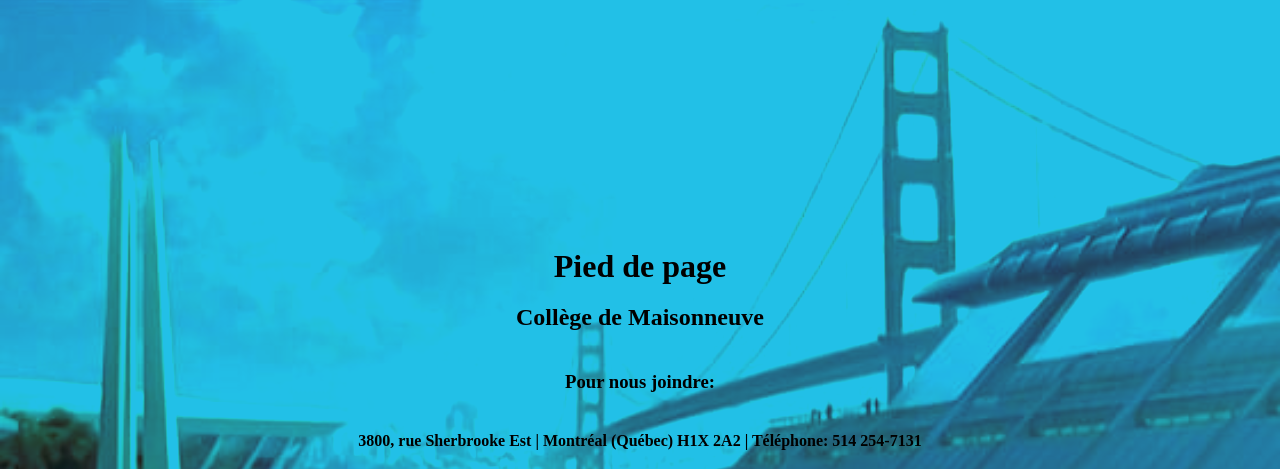
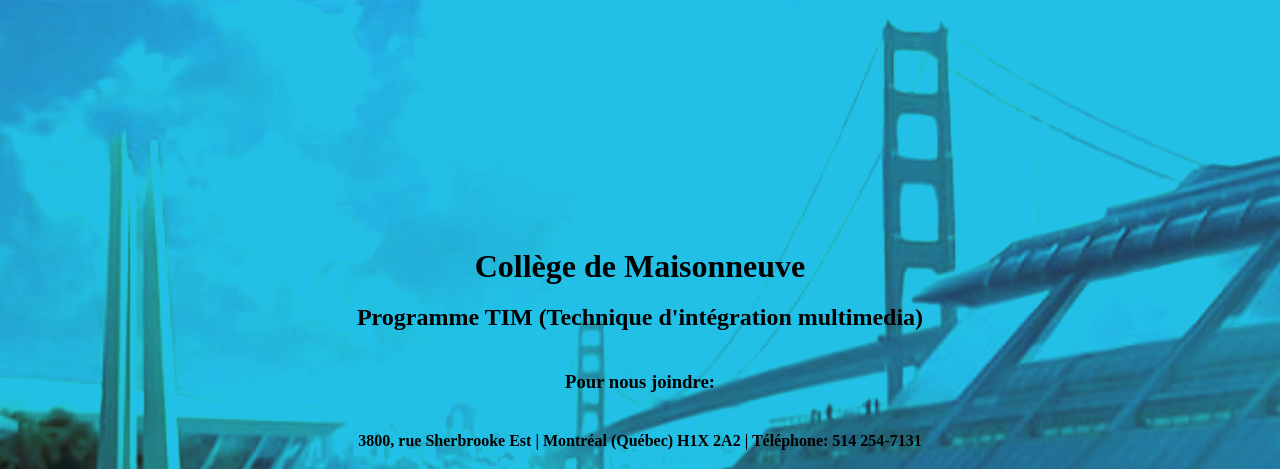
Before and after one commit to TAna2381/1W1, a plain HTML site: page index.htm in a window 1280 px wide. Shown: the part 4088-4557 px from the top of the page. Drawn offline with Linux system fonts and the light colour scheme.

Commit message:
s15 remise finalisée

```diff
--- a/index.htm
+++ b/index.htm
@@ -148,8 +148,8 @@
     </section>
     <!-- /////// Pied de page-->
     <section id="pied-page">
-        <h1>Pied de page</h1>
-        <h2>Collège de Maisonneuve</h2>
+        <h1>Collège de Maisonneuve</h1>
+        <h2>Programme TIM (Technique d'intégration multimedia)</h2>
         <h3>Pour nous joindre:</h3>
         <h4>3800, rue Sherbrooke Est | Montréal (Québec) H1X 2A2 | Téléphone: 514 254-7131</h4>
         <div class="sociaux">
```
